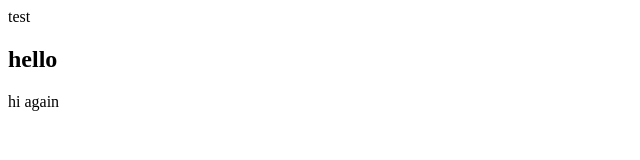
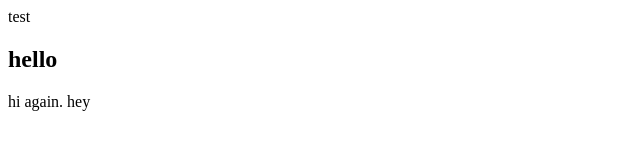
Before and after one commit to asyrafwanhanif/kreno-git2, a plain HTML site: page index.html in a window 1280 px wide. Shown: the full height of the page, 0-640 px from the left. Drawn offline with Linux system fonts and the light colour scheme.

Commit message:
Update index.html

```diff
--- a/index.html
+++ b/index.html
@@ -2,7 +2,7 @@
 <head>test</head>
 <body>
     <h2>hello</h2>
-    <p>hi again</p>
+    <p>hi again. hey</p>
 </body>
 
 </html>
```
